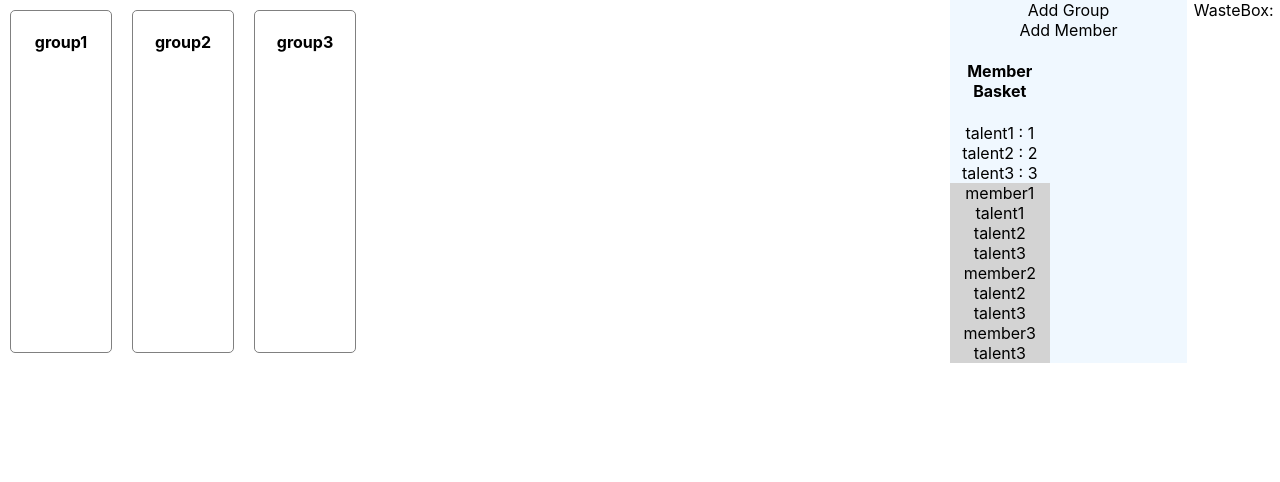
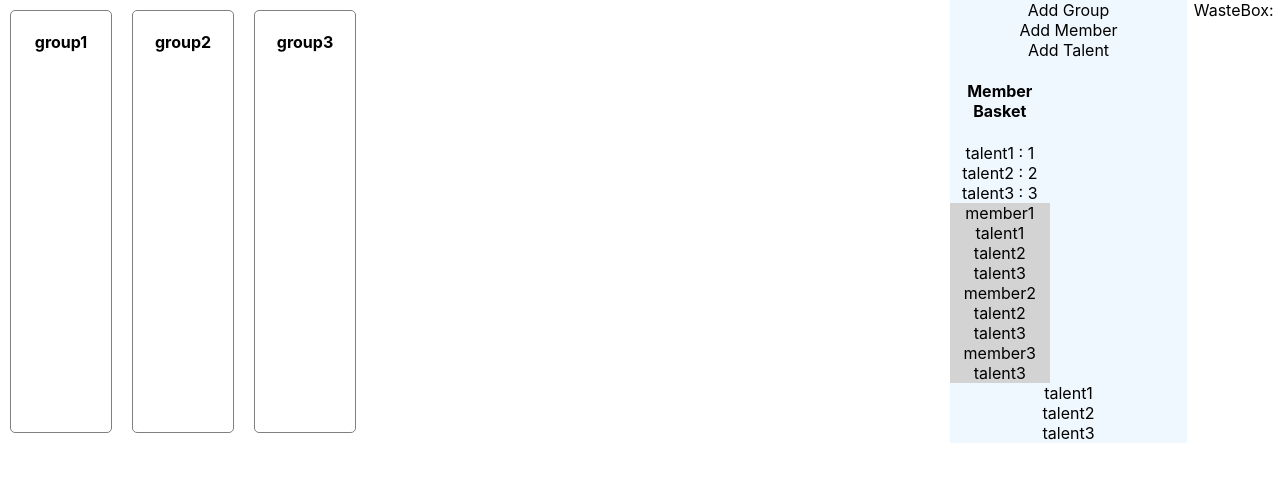
Before and after one commit to Rakk4403/project-talents, a React (Create React App) app in the folder frontend/composer/: page / in a window 1280 px wide. Shown: the top 482 px of the page. Built offline with nearby package versions, Linux system fonts and the light colour scheme.

Commit message:
Talent 구현

```diff
--- a/frontend/composer/src/App.js
+++ b/frontend/composer/src/App.js
@@ -5,11 +5,12 @@ import {HTML5Backend} from "react-dnd-html5-backend";
 import {ItemTypes} from "./data/types";
 import {addElem} from "./data/Data";
 import WasteBox from "./component/WasteBox";
+import Talent from "./component/Talent";
 
 function App({data}) {
   const keys = Object.keys(data);
   const groupKeys = keys.filter((key) => data[key].type === ItemTypes.Group);
-
+  const talentKeys = keys.filter((key) => data[key].type === ItemTypes.Talent);
   return (
     <DndProvider backend={HTML5Backend}>
       <div className="App" style={{ width: '100%', display: 'flex' }}>
@@ -44,12 +45,14 @@ function App({data}) {
         <div style={{ backgroundColor: 'aliceblue', width: '20%' }}>
           <div onClick={() => addElem(ItemTypes.Group)}>Add Group</div>
           <div onClick={() => addElem(ItemTypes.Member)}>Add Member</div>
+          <div onClick={() => addElem(ItemTypes.Talent)}>Add Talent</div>
         <Group
           data={data}
           title={'Member Basket'}
           members={Object.values(data)
             .filter((elem) => !elem.parent && elem.type === ItemTypes.Member)}
           />
+          {talentKeys.map((key) => <Talent title={data[key].title} />)}
         </div>
         <WasteBox
           data={data}
--- a/frontend/composer/src/component/Member.jsx
+++ b/frontend/composer/src/component/Member.jsx
@@ -1,5 +1,6 @@
-import {useDrag} from "react-dnd";
+import {useDrag, useDrop} from "react-dnd";
 import {ItemTypes} from "../data/types";
+import {appendElem} from "../data/Data";
 
 function Member({ memberId, title, talentIds, data }) {
   const [{isDragging}, drag] = useDrag(() => ({
@@ -10,8 +11,19 @@ function Member({ memberId, title, talentIds, data }) {
     })
   }))
 
+  const [{ isOver }, drop] = useDrop(() => ({
+    accept: ItemTypes.Talent,
+    drop: (item) => {
+      appendElem(memberId, item.talentName)
+    },
+    collect: monitor => ({
+      isOver: !!monitor.isOver(),
+    }),
+  }), [])
+
   const talents = Object.values(data).filter((elem) => talentIds.includes(elem.id));
   return (
+    <div ref={drop} style={{ position: 'relative'}}>
     <div
       ref={drag}
       style={{
@@ -22,6 +34,18 @@ function Member({ memberId, title, talentIds, data }) {
       {title}
       {talents.map((talent) => <div>{talent.title}</div>)}
     </div>
+      {isOver && <div
+        style={{
+          position:'absolute',
+          top: 0,
+          left: 0,
+          width:'100%',
+          height:'100%',
+          backgroundColor: 'black',
+          opacity: 0.5,
+        }}
+      />}
+    </div>
   )
 }
 
--- /dev/null
+++ b/frontend/composer/src/component/Talent.jsx
@@ -0,0 +1,23 @@
+import {useDrag} from "react-dnd";
+import {ItemTypes} from "../data/types";
+
+function Talent({ title }) {
+  const [{isDragging}, drag] = useDrag(() => ({
+    type: ItemTypes.Talent,
+    item: {talentName: title},
+    collect: (monitor) => ({
+      isDragging: !!monitor.isDragging()
+    })
+  }))
+
+  return (
+    <div
+      ref={drag}
+      style={{
+        opacity: isDragging ? 0.3 : 1,
+      }}
+    >{title}</div>
+  );
+}
+
+export default Talent;
--- a/frontend/composer/src/data/Data.js
+++ b/frontend/composer/src/data/Data.js
@@ -64,10 +64,17 @@ export const appendElem = (groupId, memberId) => {
 
 export const addElem = (itemType) => {
   const randomId = (Math.random()+1).toString(36).substring(2, 7);
+  let prefix = 'Group';
+  if (itemType === ItemTypes.Member) {
+    prefix = 'Member';
+  } else if (itemType === ItemTypes.Talent) {
+    prefix = 'Talent';
+  }
   Data[randomId] = {
     id: randomId,
-    title: `Group-${randomId}`,
+    title: `${prefix}-${randomId}`,
     type: itemType,
+    children: [],
   };
   emitChange();
 }
```
